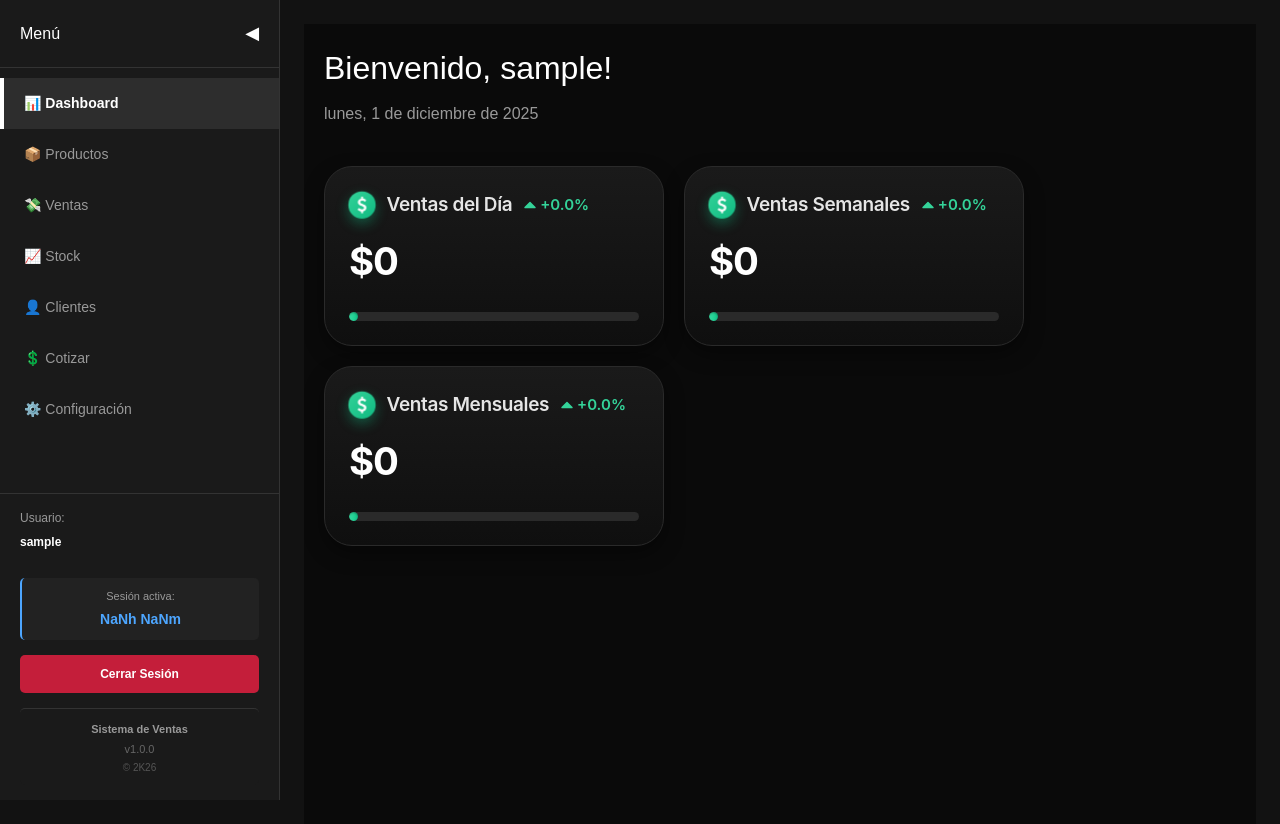
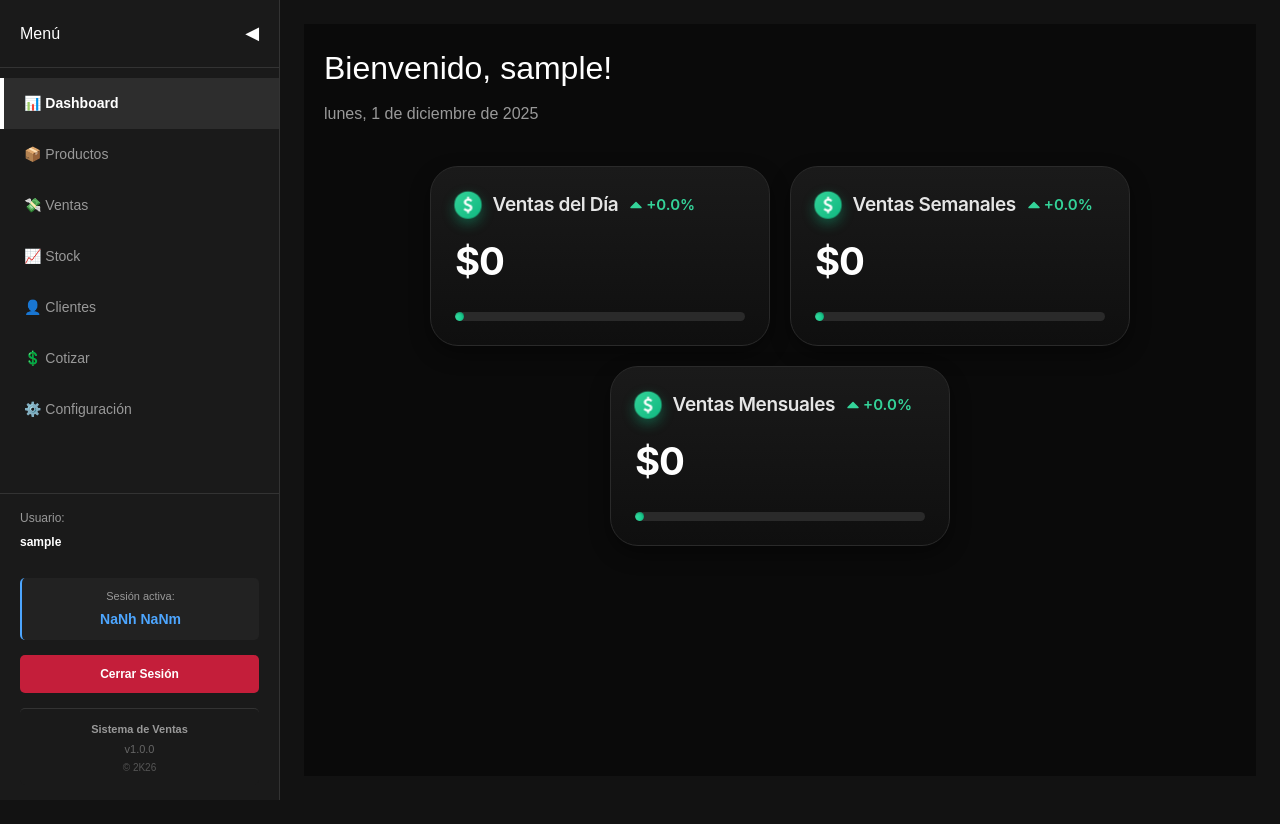
Before and after one commit to haxbyarchivos/SistemaDeVentas2k26, a React (Vite) app in the folder frontend/: page /dashboard in a window 1280 px wide. After the commit the page ends 800 px from the top, so only its background shows below. Built offline with nearby package versions, Linux system fonts and the light colour scheme; no server answers; the database is empty; sample sign-in values are in the browser's storage.

Commit message:
Scroll problem done

```diff
--- a/frontend/src/index.css
+++ b/frontend/src/index.css
@@ -12,6 +12,8 @@
 html, body, #root {
   height: 100%;
   width: 100%;
+  overflow-x: hidden;
+  max-width: 100vw;
 }
 
 body {
--- a/frontend/src/pages/Dashboard.jsx
+++ b/frontend/src/pages/Dashboard.jsx
@@ -188,6 +188,9 @@ export default function Dashboard() {
         color: "white",
         minHeight: "100vh",
         backgroundColor: "#0a0a0a",
+        maxWidth: "100vw",
+        overflowX: "hidden",
+        boxSizing: "border-box"
       }}
     >
       <h1 style={{ fontSize: "clamp(24px, 8vw, 32px)", marginBottom: "10px" }}>Bienvenido, {user.username}!</h1>
@@ -196,7 +199,14 @@ export default function Dashboard() {
       </p>
 
       {/* Aquí irán los gráficos y resúmenes */}
-      <div style={{ marginTop: "30px", display: "flex", gap: "20px", flexWrap: "wrap" }}>
+      <div style={{
+        marginTop: "30px",
+        display: "flex",
+        gap: "20px",
+        flexWrap: "wrap",
+        justifyContent: "center",
+        alignItems: "stretch"
+      }}>
         <SalesCard
           title="Ventas del Día   "
           value={`$${formatARS(ventasDia)}`}
```
